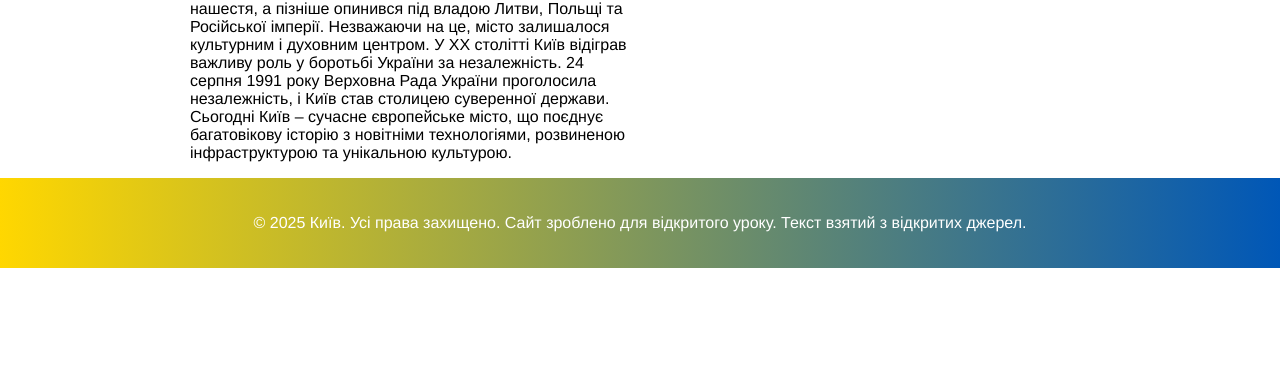
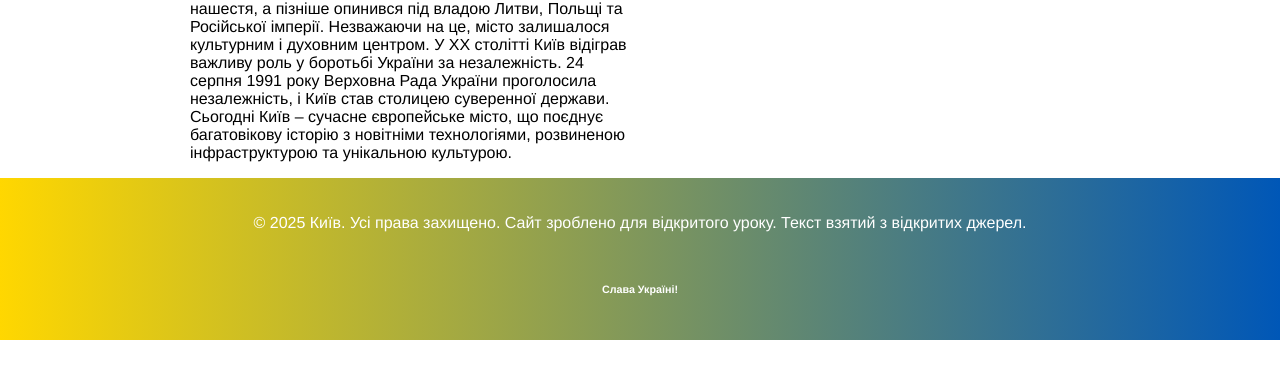
Before and after one commit to geniygeniyvich/kiyv-project, a plain HTML site: page history.html in a window 1280 px wide. Shown: the part 338-716 px from the top of the page. Drawn offline with Linux system fonts and the light colour scheme.

Commit message:
Додав на першій сторінці 6-й заголовок.

```diff
--- a/history.html
+++ b/history.html
@@ -60,7 +60,7 @@
     <footer>
         <div class="footer-container">
             <p>© 2025 Київ. Усі права захищено. Сайт зроблено для відкритого уроку. Текст взятий з відкритих джерел.</p>
-
+            <h6>Слава Україні!</h6>
         </div>
     </footer>
 
```
